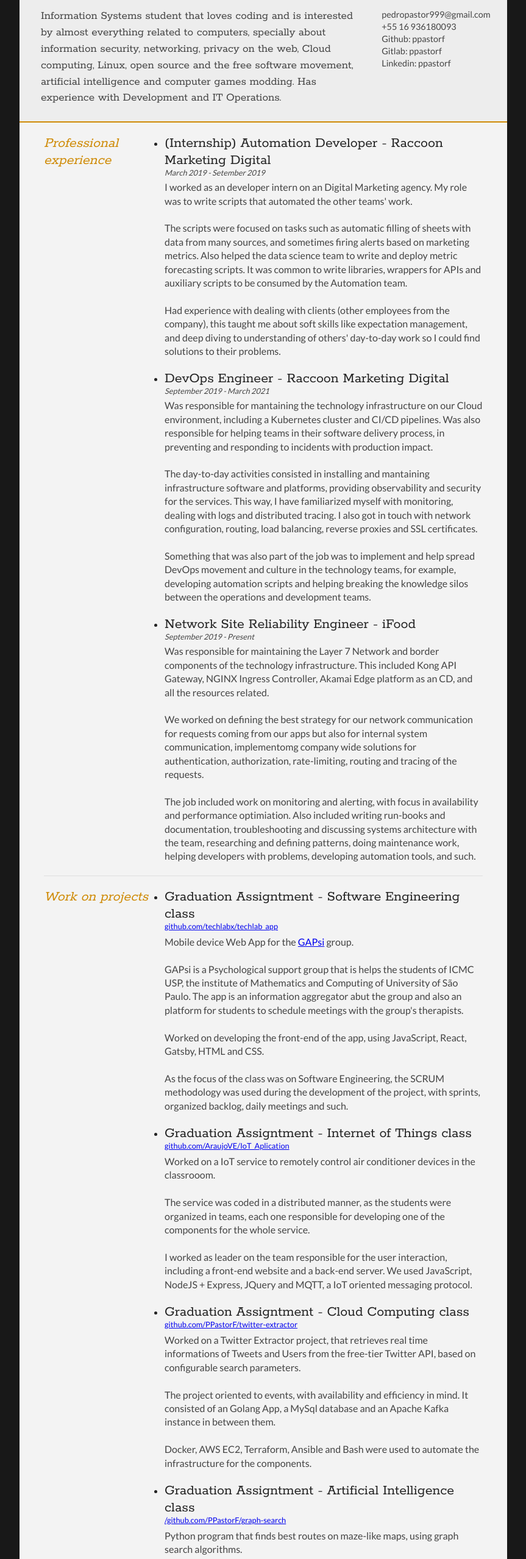
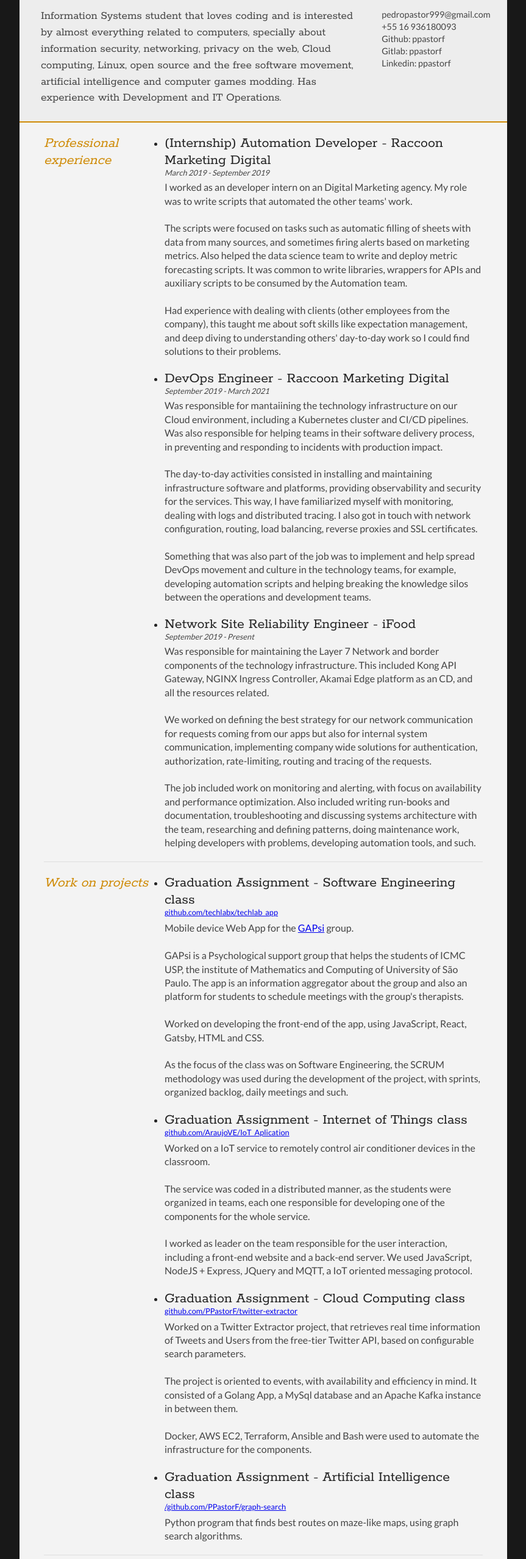
Before and after one commit to ppastorf/ppastorf.github.io, a plain HTML site: page en.html in a window 1280 px wide. Shown: the part 240-2797 px from the top of the page at 61% size, without its empty margins (208-1071 px from the left). Drawn offline with Linux system fonts and the light colour scheme.

Commit message:
fix typos

```diff
--- a/en.html
+++ b/en.html
@@ -62,13 +62,13 @@
 				<li>
 				<article>
 					<h2>(Internship) Automation Developer - Raccoon Marketing Digital</h2>
-					<p class="subDetails">March 2019 - Setember 2019</p>
+					<p class="subDetails">March 2019 - September 2019</p>
 					<p>
 						I worked as an developer intern on an Digital Marketing agency. My role was to write scripts that automated the other teams' work.
                         <br><br>
                         The scripts were focused on tasks such as automatic filling of sheets with data from many sources, and sometimes firing alerts based on marketing metrics. Also helped the data science team to write and deploy metric forecasting scripts. It was common to write libraries, wrappers for APIs and auxiliary scripts to be consumed by the Automation team.
 						<br><br>
-                        Had experience with dealing with clients (other employees from the company), this taught me about soft skills like expectation management, and deep diving to understanding of others' day-to-day work so I could find solutions to their problems.
+                        Had experience with dealing with clients (other employees from the company), this taught me about soft skills like expectation management, and deep diving to understanding others' day-to-day work so I could find solutions to their problems.
 					</p>
 				</article>
 				</li>
@@ -78,9 +78,9 @@
 					<h2>DevOps Engineer - Raccoon Marketing Digital</h2>
 					<p class="subDetails">September 2019 - March 2021</p>
 					<p>
-						Was responsible for mantaining the technology infrastructure on our Cloud environment, including a Kubernetes cluster and CI/CD pipelines. Was also responsible for helping teams in their software delivery process, in preventing and responding to incidents with production impact.
+						Was responsible for mantaiining the technology infrastructure on our Cloud environment, including a Kubernetes cluster and CI/CD pipelines. Was also responsible for helping teams in their software delivery process, in preventing and responding to incidents with production impact.
                         <br><br>
-                        The day-to-day activities consisted in installing and mantaining infrastructure software and platforms, providing observability and security for the services. This way, I have familiarized myself with monitoring, dealing with logs and distributed tracing. I also got in touch with network configuration, routing, load balancing, reverse proxies and SSL certificates.
+                        The day-to-day activities consisted in installing and maintaining infrastructure software and platforms, providing observability and security for the services. This way, I have familiarized myself with monitoring, dealing with logs and distributed tracing. I also got in touch with network configuration, routing, load balancing, reverse proxies and SSL certificates.
 						<br><br>
                         Something that was also part of the job was to implement and help spread DevOps movement and culture in the technology teams, for example, developing automation scripts and helping breaking the knowledge silos between the operations and development teams.
 					</p>
@@ -94,9 +94,9 @@
                     <p>
                         Was responsible for maintaining the Layer 7 Network and border components of the technology infrastructure. This included Kong API Gateway, NGINX Ingress Controller, Akamai Edge platform as an CD, and all the resources related.
                         <br><br>
-                        We worked on defining the best strategy for our network communication for requests coming from our apps but also for internal system communication, implementomg company wide solutions for authentication, authorization, rate-limiting, routing and tracing of the requests.
+                        We worked on defining the best strategy for our network communication for requests coming from our apps but also for internal system communication, implementing company wide solutions for authentication, authorization, rate-limiting, routing and tracing of the requests.
                         <br><br>
-                        The job included work on monitoring and alerting, with focus in availability and performance optimiation. Also included writing run-books and documentation, troubleshooting and discussing systems architecture with the team, researching and defining patterns, doing maintenance work, helping developers with problems, developing automation tools, and such.
+                        The job included work on monitoring and alerting, with focus on availability and performance optimization. Also included writing run-books and documentation, troubleshooting and discussing systems architecture with the team, researching and defining patterns, doing maintenance work, helping developers with problems, developing automation tools, and such.
                     </p>
                 </article>
                 </li>
@@ -114,12 +114,12 @@
 			<ul>
 				<li>
 				<article>
-					<h2>Graduation Assigntment - Software Engineering class</h2>
+					<h2>Graduation Assignment - Software Engineering class</h2>
 					<p class="subDetails2"><a href="https://github.com/techlabx/techlab_app">github.com/techlabx/techlab_app</a></p>
 					<p>
 						Mobile device Web App for the <a href="https://gapsi.icmc.usp.br/">GAPsi</a> group.
 						<br><br>
-						GAPsi is a Psychological support group that is helps the students of ICMC USP, the institute of Mathematics and Computing of University of São Paulo. The app is an information aggregator abut the group and also an platform for students to schedule meetings with the group's therapists.
+						GAPsi is a Psychological support group that helps the students of ICMC USP, the institute of Mathematics and Computing of University of São Paulo. The app is an information aggregator about the group and also an platform for students to schedule meetings with the group's therapists.
                         <br><br>
                         Worked on developing the front-end of the app, using JavaScript, React, Gatsby, HTML and CSS.
 						<br><br>
@@ -130,10 +130,10 @@
 
 				<li>
 				<article>
-					<h2>Graduation Assigntment - Internet of Things class</h2>
+					<h2>Graduation Assignment - Internet of Things class</h2>
 					<p class="subDetails2"><a href="https://github.com/AraujoVE/IoT_Aplication">github.com/AraujoVE/IoT_Aplication</a></p>
 					<p>
-                        Worked on a IoT service to remotely control air conditioner devices in the classrooom.
+                        Worked on a IoT service to remotely control air conditioner devices in the classroom.
 						<br><br>
                         The service was coded in a distributed manner, as the students were organized in teams, each one responsible for developing one of the components for the whole service.
 						<br><br>
@@ -144,12 +144,12 @@
 
 				<li>
                     <article>
-                        <h2>Graduation Assigntment - Cloud Computing class</h2>
+                        <h2>Graduation Assignment - Cloud Computing class</h2>
                         <p class="subDetails2"><a href="https://github.com/PPastorF/twitter-extractor">github.com/PPastorF/twitter-extractor</a></p>
                         <p>
-                            Worked on a Twitter Extractor project, that retrieves real time informations of Tweets and Users from the free-tier Twitter API, based on configurable search parameters.
+                            Worked on a Twitter Extractor project, that retrieves real time information of Tweets and Users from the free-tier Twitter API, based on configurable search parameters.
                             <br><br>
-                            The project oriented to events, with availability and efficiency in mind. It consisted of an Golang App, a MySql database and an Apache Kafka instance in between them.
+                            The project is oriented to events, with availability and efficiency in mind. It consisted of a Golang App, a MySql database and an Apache Kafka instance in between them.
                             <br><br>
                             Docker, AWS EC2, Terraform, Ansible and Bash were used to automate the infrastructure for the components.
                         </p>
@@ -158,7 +158,7 @@
 
 				<li>
 				<article>
-					<h2>Graduation Assigntment - Artificial Intelligence class</h2>
+					<h2>Graduation Assignment - Artificial Intelligence class</h2>
 					<p class="subDetails2"><a href="https://github.com/PPastorF/graph-search">/github.com/PPastorF/graph-search</a></p>
 					<p>
 						Python program that finds best routes on maze-like maps, using graph search algorithms.
@@ -200,7 +200,8 @@
 					<li>Golang</li>
 					<li>C</li>
 					<li>Python</li>
-					<li>Shell scripting</li>
+					<li>Shell script</li>
+					<li>Terraform</li>
 					<li>JavaScript</li>
 					<li>HTML / CSS</li>
 				</ul>
@@ -219,10 +220,10 @@
 					<li>Google Cloud Platform</li>
 					<li>Amazon Web services</li>
 					<li>Akamai Edge platform</li>
-					<li>Agile mothodologies</li>
+					<li>Agile methodologies</li>
 					<li>Kubernetes</li>
 					<li>Docker</li>
-					<li>Istio</li>
+					<li>Istio Service Mesh</li>
 					<li>Envoy Proxy</li>
 					<li>Kong Api Gateway</li>
 					<li>NGINX</li>
@@ -237,7 +238,6 @@
 					<li>Jaeger / OpenTracing</li>
 					<li>Prometheus</li>
 					<li>Grafana</li>
-					<li>Terraform</li>
 					<li>Atlantis</li>
 					<li>Helm</li>
 					<li>Helmfiles</li>
```
Also changed, not shown: index.html (+2 -2 lines), 2 other files.
